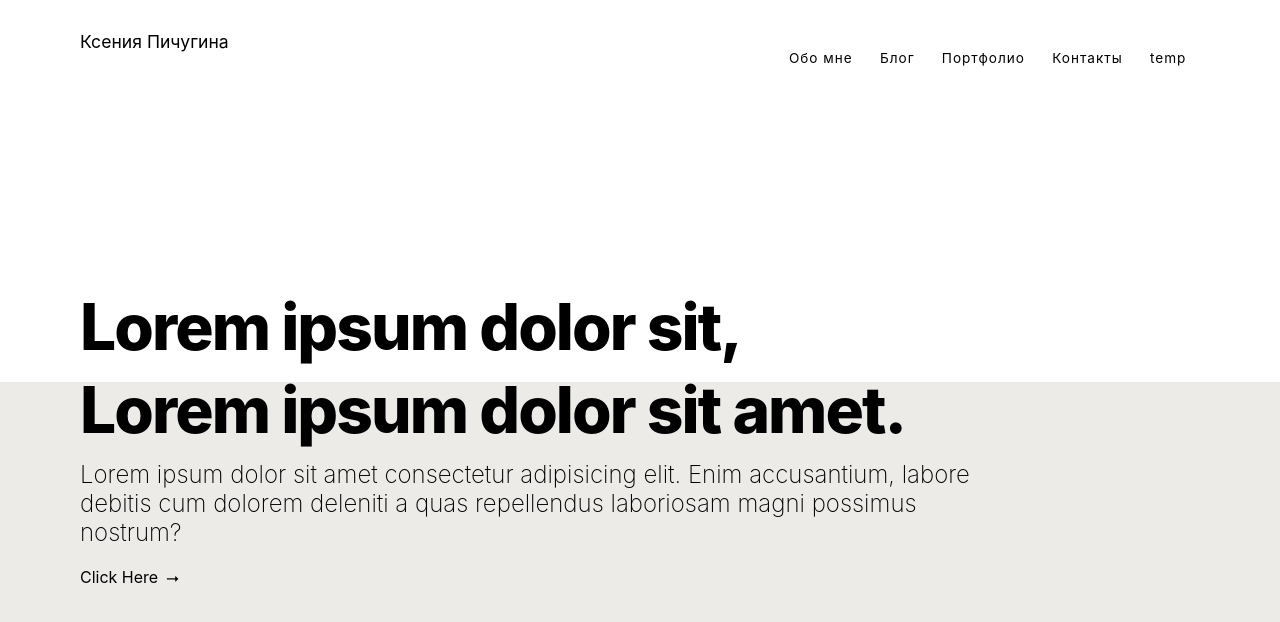
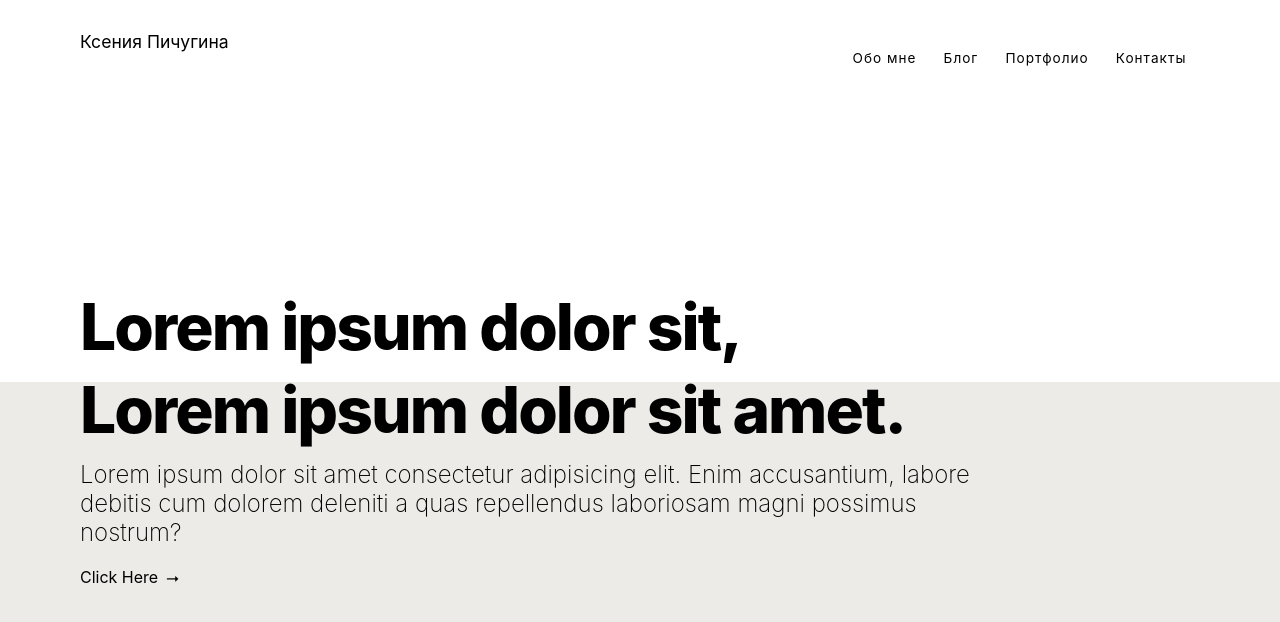
Before and after one commit to TrustJimmy/svelte, a SvelteKit app: page / in a window 1280 px wide. Shown: the top 622 px of the page. Built offline with nearby package versions, Linux system fonts and the light colour scheme.

Commit message:
del temp

```diff
--- a/src/routes/+layout.svelte
+++ b/src/routes/+layout.svelte
@@ -29,10 +29,6 @@
             {
                 title: 'Контакты',
                 href: '/contact'
-            },
-            {
-                title: 'temp',
-                href: '/temp'
             }
         ]
     </script>
--- a/src/routes/temp/+page.svelte
+++ /dev/null
@@ -1,3 +0,0 @@
-<h1>Времянка</h1>
-
-todo...
```
